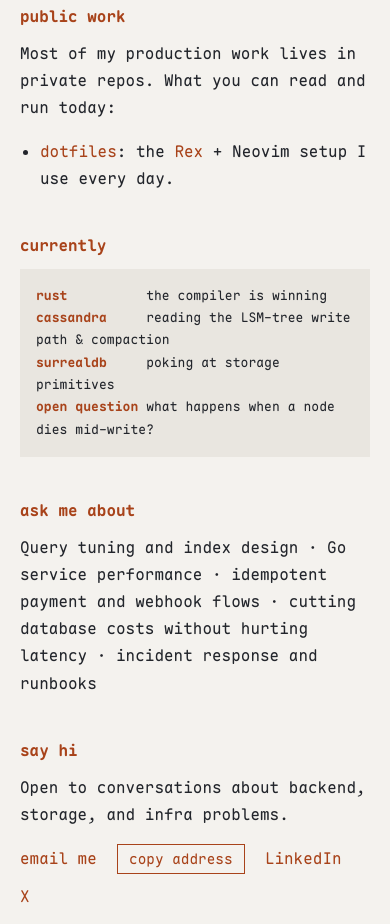
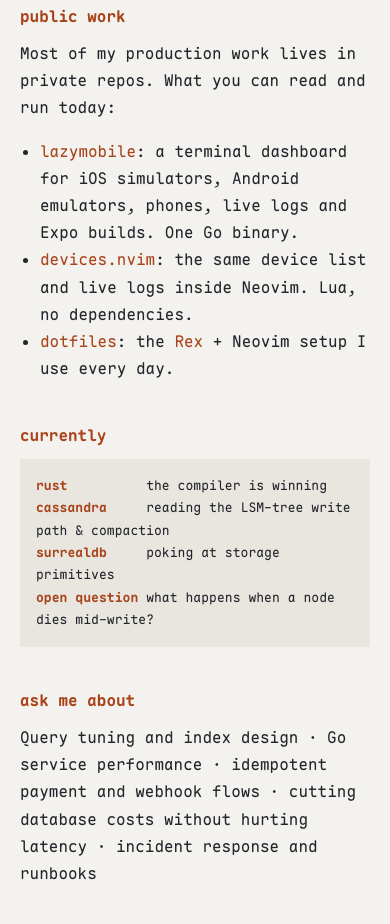
Before and after one commit to 0xrnp/0xrnp.github.io, a plain HTML site: page index.html in a window 390 px wide. Shown: the part 1933-2857 px from the top of the page. Drawn offline with Linux system fonts and the light colour scheme; no server answers.

Commit message:
Add lazymobile and devices.nvim to public work

```diff
--- a/index.html
+++ b/index.html
@@ -212,6 +212,8 @@
   <h2>public work</h2>
   <p>Most of my production work lives in private repos. What you can read and run today:</p>
   <ul>
+    <li><a href="https://github.com/0xrnp/lazymobile">lazymobile</a>: a terminal dashboard for iOS simulators, Android emulators, phones, live logs and Expo builds. One Go binary.</li>
+    <li><a href="https://github.com/0xrnp/devices.nvim">devices.nvim</a>: the same device list and live logs inside Neovim. Lua, no dependencies.</li>
     <li><a href="https://github.com/0xrnp/dotfiles">dotfiles</a>: the <a href="https://www.superlogical.com">Rex</a> + Neovim setup I use every day.</li>
   </ul>
 
```
